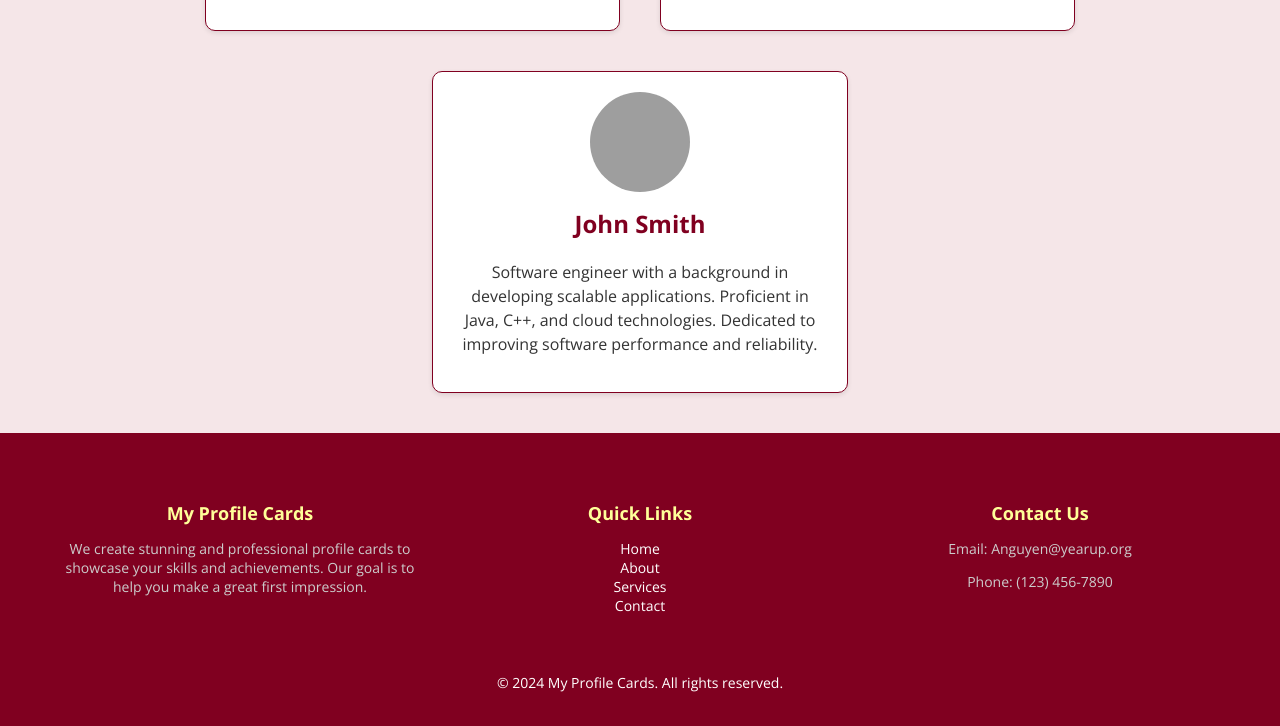
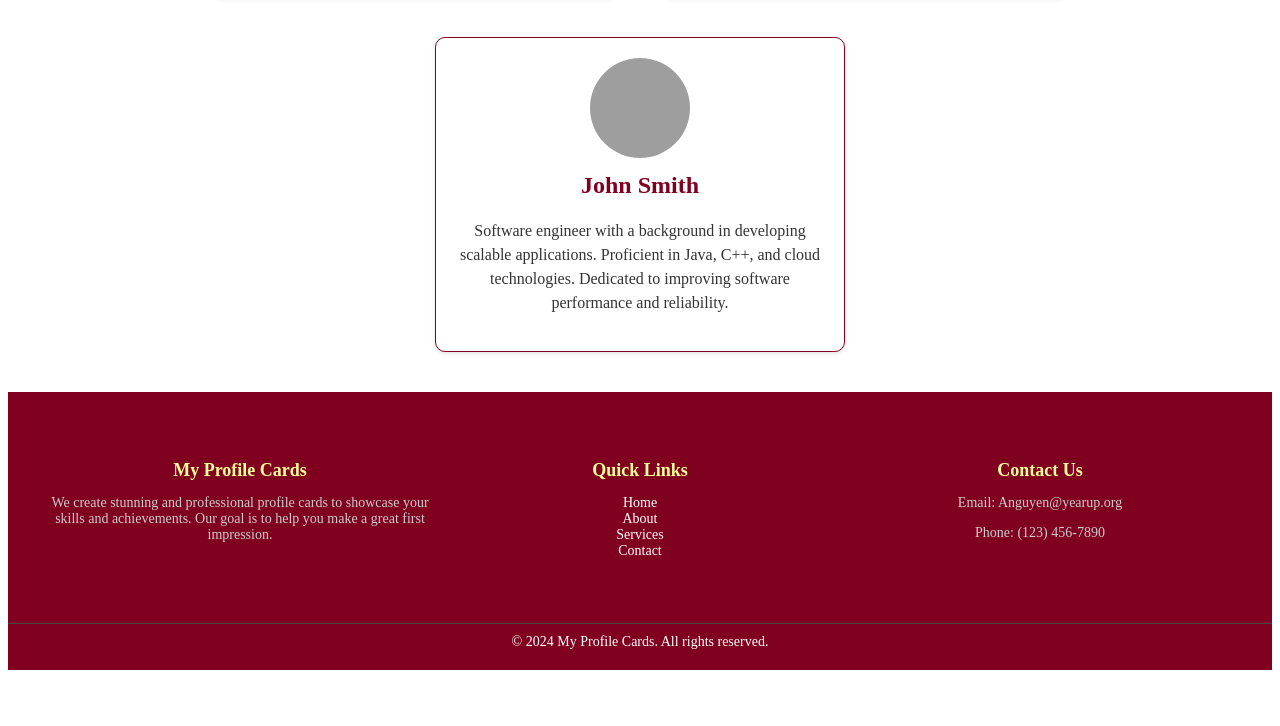
Before and after one commit to AustinQN/Profile_Card, a plain HTML site: page index.html in a window 1280 px wide. Shown: the part 500-1226 px from the top of the page. After the commit the page ends 1178 px from the top, so only its background shows below. Drawn offline with nearby package versions, Linux system fonts and the light colour scheme; grey boxes are pictures that could not be loaded.

```diff
--- a/styles.css
+++ b/styles.css
@@ -1,10 +1,3 @@
-body {
-    font-family: 'Open Sans', sans-serif;
-    margin: 0;
-    padding: 0;
-    background: #f5e6e8; /* Light beige background */
-}
-
 /* Header CSS */
 header {
     background-color: #800020; /* Burgundy color */
@@ -141,4 +134,20 @@ footer {
 
 .footer-section li a {
     text-decoration: none;
-    color: inherit
+    color: inherit;
+    transition: color 0.3s;
+}
+
+.footer-section li a:hover {
+    color: #ffffff;
+}
+
+.footer-bottom {
+    margin-top: 20px;
+    border-top: 1px solid #444;
+    padding-top: 10px;
+}
+
+.footer-bottom p {
+    margin: 0;
+}
```
